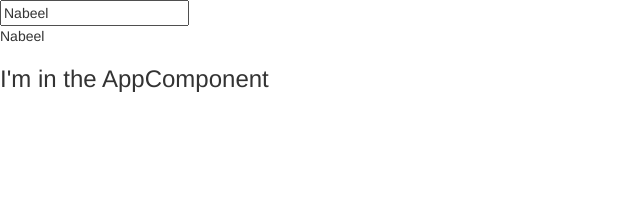
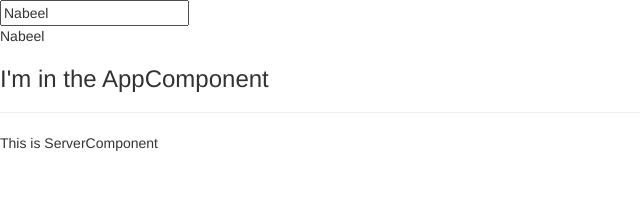
Before and after one commit to nsiddiqui25/ang-comp-guide, an Angular app in the folder my-first-app/: page / in a window 1280 px wide. Shown: the top 202 px of the page, without its empty margins (0-640 px from the left). Built offline with nearby package versions, Linux system fonts and the light colour scheme.

Commit message:
using the custom component

```diff
--- a/my-first-app/src/app/app.component.html
+++ b/my-first-app/src/app/app.component.html
@@ -1,3 +1,5 @@
 <input type="text" [(ngModel)]="name">
 <p>{{ name }}</p>
 <h3>I'm in the AppComponent</h3>
+<hr>
+<app-server></app-server>
--- a/my-first-app/src/app/server/server.component.html
+++ b/my-first-app/src/app/server/server.component.html
@@ -0,0 +1 @@
+This is ServerComponent
```
Also changed, not shown: 1 other file (tests, documents, lock files or other folders).
